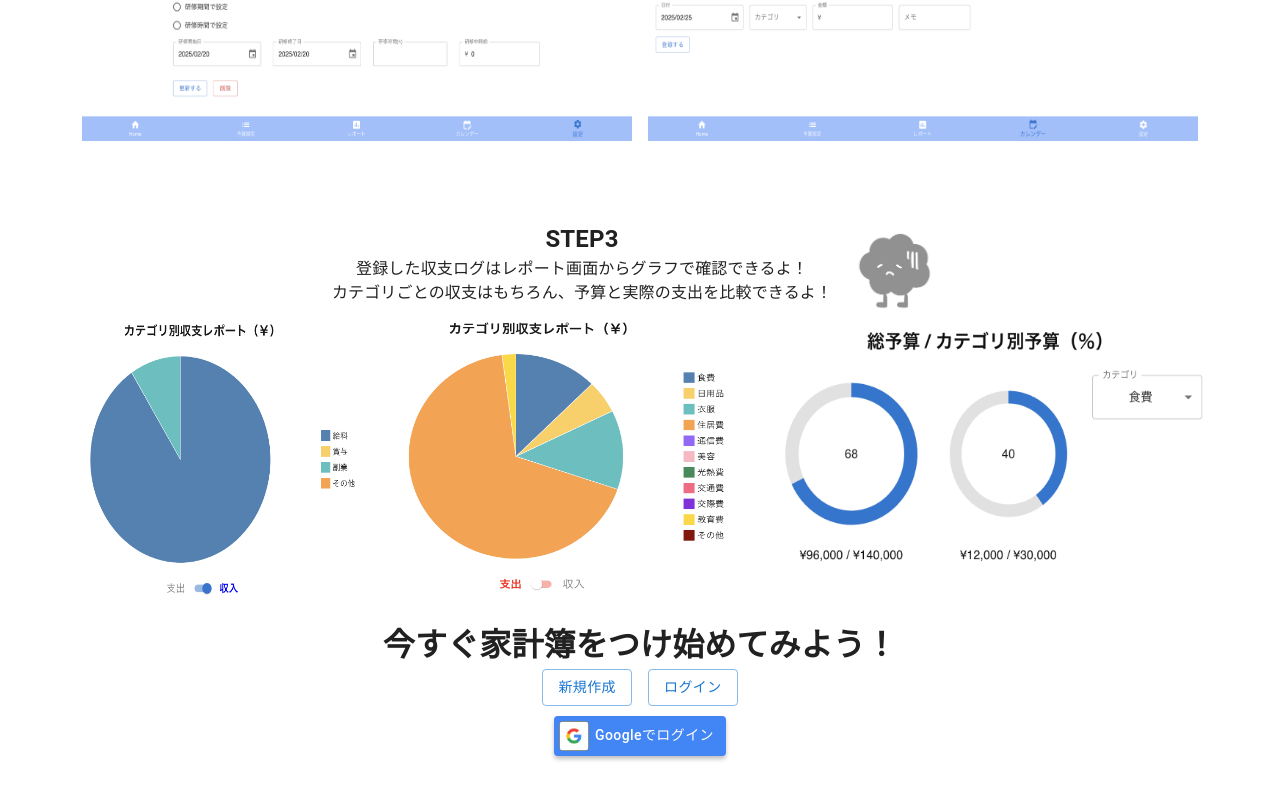
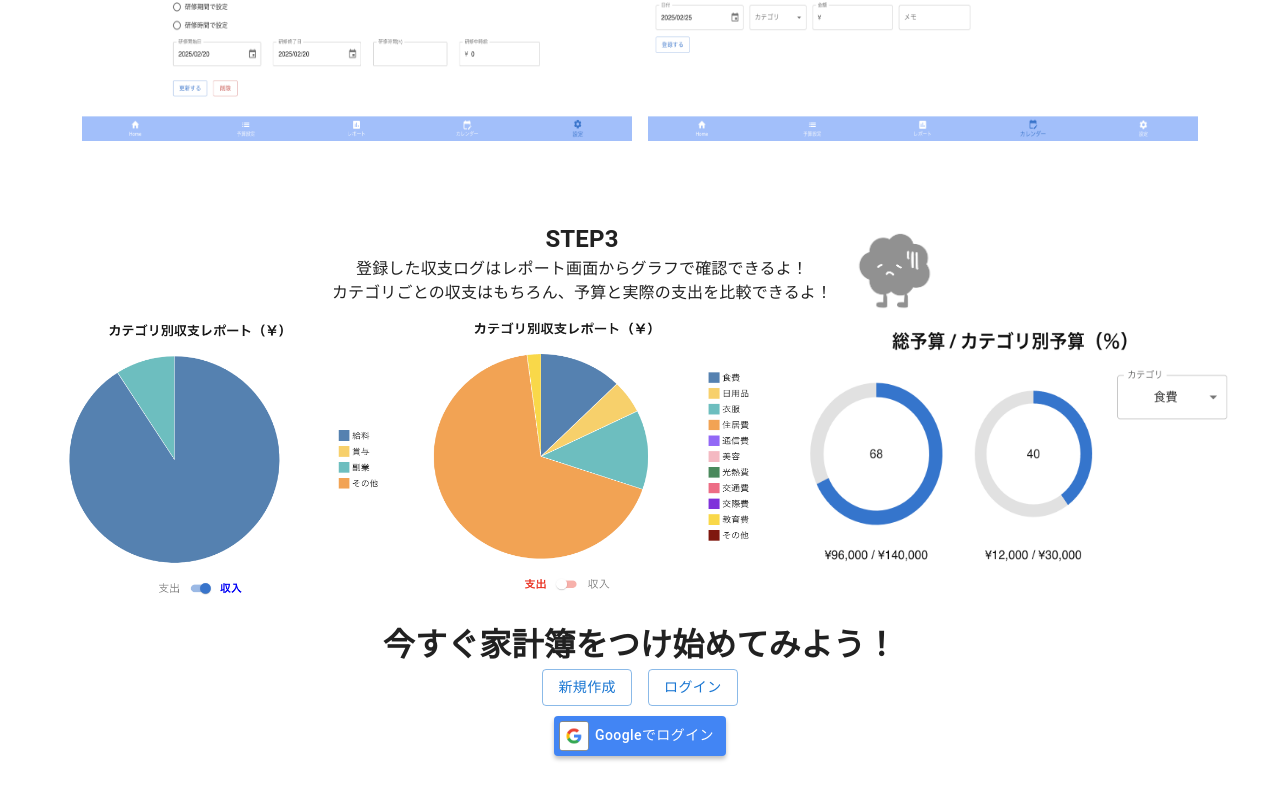
Before and after one commit to kei0299/BalanceDays, a Next.js app in the folder front/: page / in a window 1280 px wide. Shown: the part 1143-1943 px from the top of the page. Built offline with nearby package versions, Linux system fonts and the light colour scheme; no server answers.

Commit message:
index画像サイズ修正

```diff
--- a/front/src/pages/index.tsx
+++ b/front/src/pages/index.tsx
@@ -171,7 +171,7 @@ export default function Index() {
               <Image
                 src="/image/index/income.png"
                 alt="life"
-                width={300}
+                width={350}
                 height={300}
               />
 
```
